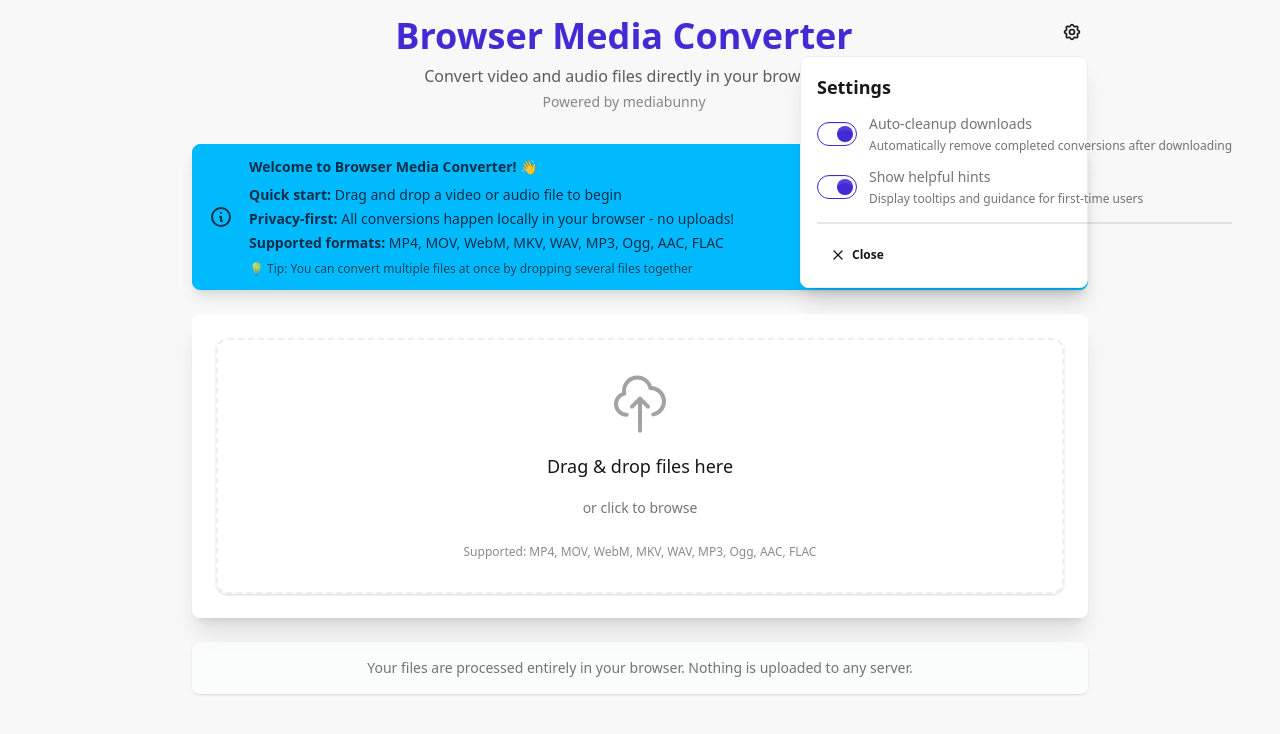
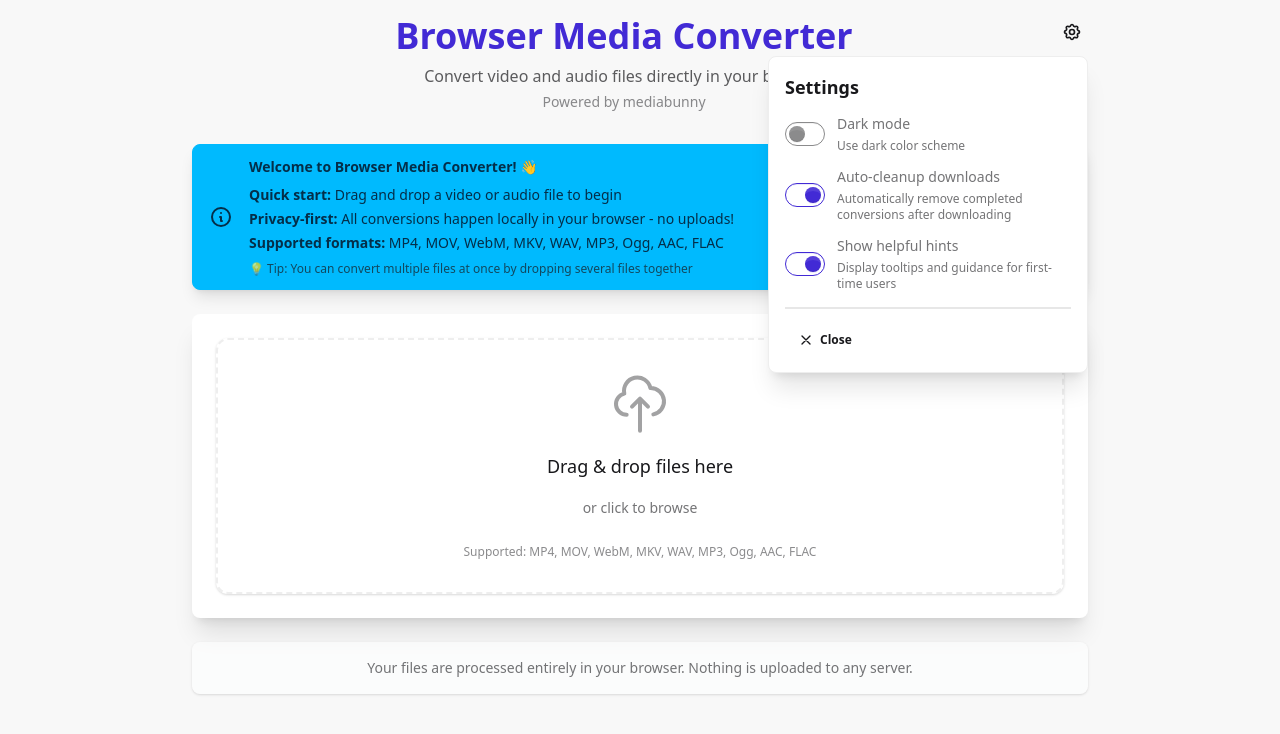
Before and after one commit to NicoPio/Browser-Media-Converter, a React (Vite) app: page / in a window 1280 px wide. Both pictures are taken after a click on the button 1072 px from the left and 32 px from the top of the page. Shown: the top 734 px of the page. Built offline with nearby package versions, Linux system fonts and the light colour scheme; what mediabunny would draw is missing.

Commit message:
feat: add dark/light mode toggle in settings

```diff
--- a/src/App.tsx
+++ b/src/App.tsx
@@ -81,6 +81,11 @@ function App() {
 		converting || queueContext.statistics.isProcessing,
 		'Conversion in progress. Are you sure you want to leave?',
 	);
+
+	// Apply theme to HTML root
+	useEffect(() => {
+		document.documentElement.setAttribute('data-theme', settings.theme);
+	}, [settings.theme]);
 
 	// Check browser support on mount
 	useEffect(() => {
@@ -358,8 +363,10 @@ function App() {
 							<SettingsMenu
 								autoCleanupAfterDownload={settings.autoCleanupAfterDownload}
 								showOnboardingHints={settings.showOnboardingHints}
+								theme={settings.theme}
 								onAutoCleanupChange={(enabled) => updateSetting('autoCleanupAfterDownload', enabled)}
 								onShowHintsChange={(enabled) => updateSetting('showOnboardingHints', enabled)}
+								onThemeChange={(theme) => updateSetting('theme', theme)}
 							/>
 						</div>
 					</div>
--- a/src/components/SettingsMenu.tsx
+++ b/src/components/SettingsMenu.tsx
@@ -7,15 +7,19 @@ import { useState } from 'react';
 interface SettingsMenuProps {
 	autoCleanupAfterDownload: boolean;
 	showOnboardingHints: boolean;
+	theme: 'light' | 'dark';
 	onAutoCleanupChange: (enabled: boolean) => void;
 	onShowHintsChange: (enabled: boolean) => void;
+	onThemeChange: (theme: 'light' | 'dark') => void;
 }
 
 export function SettingsMenu({
 	autoCleanupAfterDownload,
 	showOnboardingHints,
+	theme,
 	onAutoCleanupChange,
 	onShowHintsChange,
+	onThemeChange,
 }: SettingsMenuProps) {
 	const [isOpen, setIsOpen] = useState(false);
 
@@ -51,14 +55,34 @@ export function SettingsMenu({
 
 			{isOpen && (
 				<div
-					className="dropdown-content menu bg-base-100 rounded-box z-50 w-72 p-4 shadow-xl border border-base-300 mt-2"
+					className="dropdown-content menu bg-base-100 rounded-box z-50 w-80 p-4 shadow-xl border border-base-300 mt-2"
 					role="menu"
 				>
 					<h3 className="font-bold text-lg mb-3">Settings</h3>
 
+					{/* Theme setting */}
+					<div className="form-control mb-3">
+						<label className="label cursor-pointer justify-start gap-3 whitespace-normal" htmlFor="theme-toggle">
+							<input
+								id="theme-toggle"
+								type="checkbox"
+								className="toggle toggle-primary"
+								checked={theme === 'dark'}
+								onChange={(e) => onThemeChange(e.target.checked ? 'dark' : 'light')}
+								aria-label="Dark mode"
+							/>
+							<div className="flex-1 min-w-0">
+								<span className="label-text font-medium">Dark mode</span>
+								<p className="text-xs text-base-content/60 mt-1 wrap-break-word">
+									Use dark color scheme
+								</p>
+							</div>
+						</label>
+					</div>
+
 					{/* Auto-cleanup setting */}
 					<div className="form-control mb-3">
-						<label className="label cursor-pointer justify-start gap-3" htmlFor="auto-cleanup">
+						<label className="label cursor-pointer justify-start gap-3 whitespace-normal" htmlFor="auto-cleanup">
 							<input
 								id="auto-cleanup"
 								type="checkbox"
@@ -67,9 +91,9 @@ export function SettingsMenu({
 								onChange={(e) => onAutoCleanupChange(e.target.checked)}
 								aria-label="Auto-cleanup after download"
 							/>
-							<div className="flex-1">
+							<div className="flex-1 min-w-0">
 								<span className="label-text font-medium">Auto-cleanup downloads</span>
-								<p className="text-xs text-base-content/60 mt-1">
+								<p className="text-xs text-base-content/60 mt-1 wrap-break-word">
 									Automatically remove completed conversions after downloading
 								</p>
 							</div>
@@ -78,7 +102,7 @@ export function SettingsMenu({
 
 					{/* Show hints setting */}
 					<div className="form-control">
-						<label className="label cursor-pointer justify-start gap-3" htmlFor="show-hints">
+						<label className="label cursor-pointer justify-start gap-3 whitespace-normal" htmlFor="show-hints">
 							<input
 								id="show-hints"
 								type="checkbox"
@@ -87,9 +111,9 @@ export function SettingsMenu({
 								onChange={(e) => onShowHintsChange(e.target.checked)}
 								aria-label="Show onboarding hints"
 							/>
-							<div className="flex-1">
+							<div className="flex-1 min-w-0">
 								<span className="label-text font-medium">Show helpful hints</span>
-								<p className="text-xs text-base-content/60 mt-1">
+								<p className="text-xs text-base-content/60 mt-1 wrap-break-word">
 									Display tooltips and guidance for first-time users
 								</p>
 							</div>
--- a/src/hooks/useSettings.ts
+++ b/src/hooks/useSettings.ts
@@ -7,11 +7,13 @@ import { useState, useEffect, useCallback } from 'react';
 interface AppSettings {
 	autoCleanupAfterDownload: boolean;
 	showOnboardingHints: boolean;
+	theme: 'light' | 'dark';
 }
 
 const DEFAULT_SETTINGS: AppSettings = {
-	autoCleanupAfterDownload: true, // Auto-cleanup enabled by default
-	showOnboardingHints: true, // Show hints for first-time users
+	autoCleanupAfterDownload: true,
+	showOnboardingHints: true,
+	theme: 'light',
 };
 
 const STORAGE_KEY = 'browser-media-converter-settings';
--- a/src/index.css
+++ b/src/index.css
@@ -1,5 +1,7 @@
 @import "tailwindcss";
-@plugin "daisyui";
+@plugin "daisyui" {
+	themes: light, dark;
+}
 
 @theme {
 	/* Color palette */
```
Also changed, not shown: 1 other file (tests, documents, lock files or other folders).
